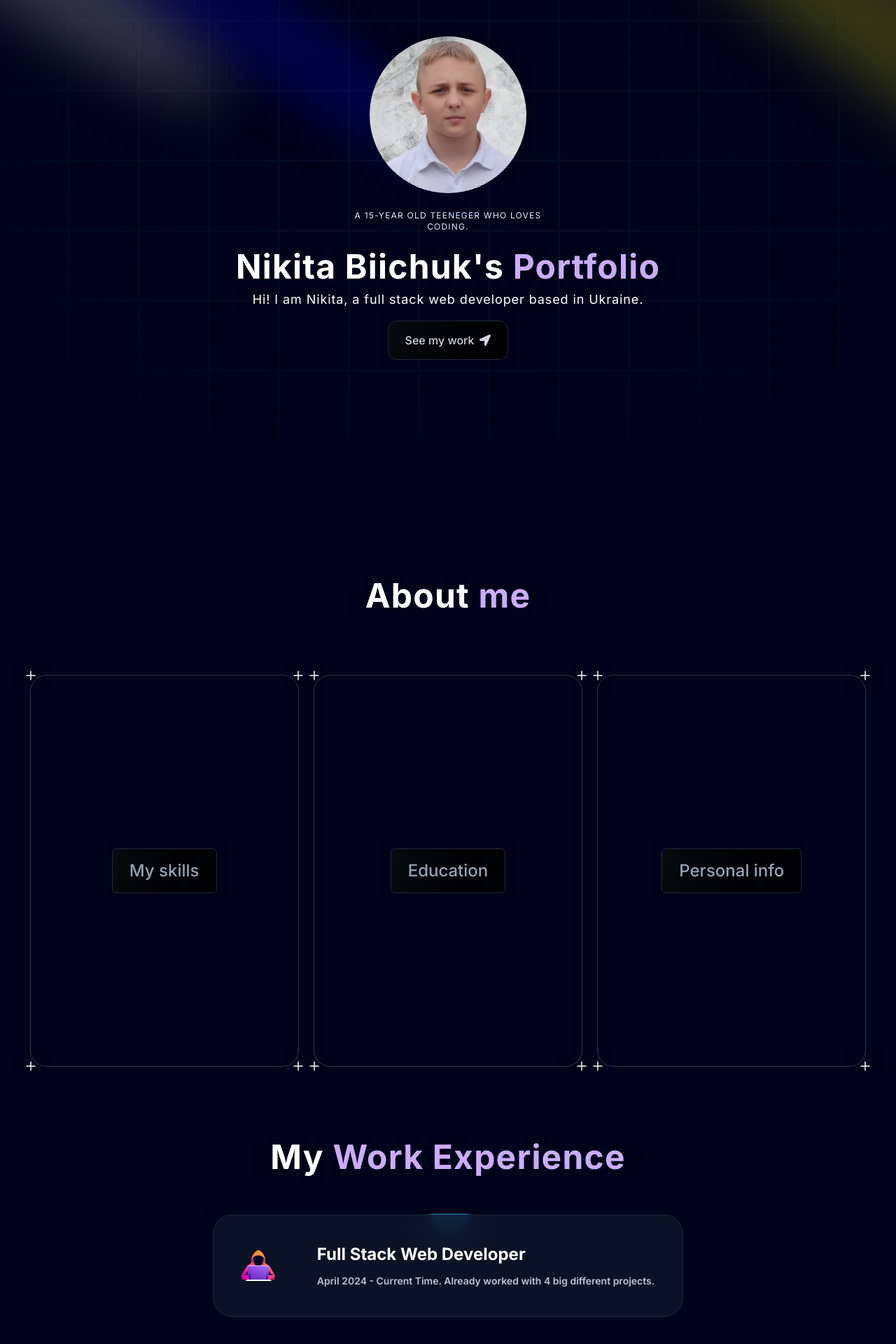
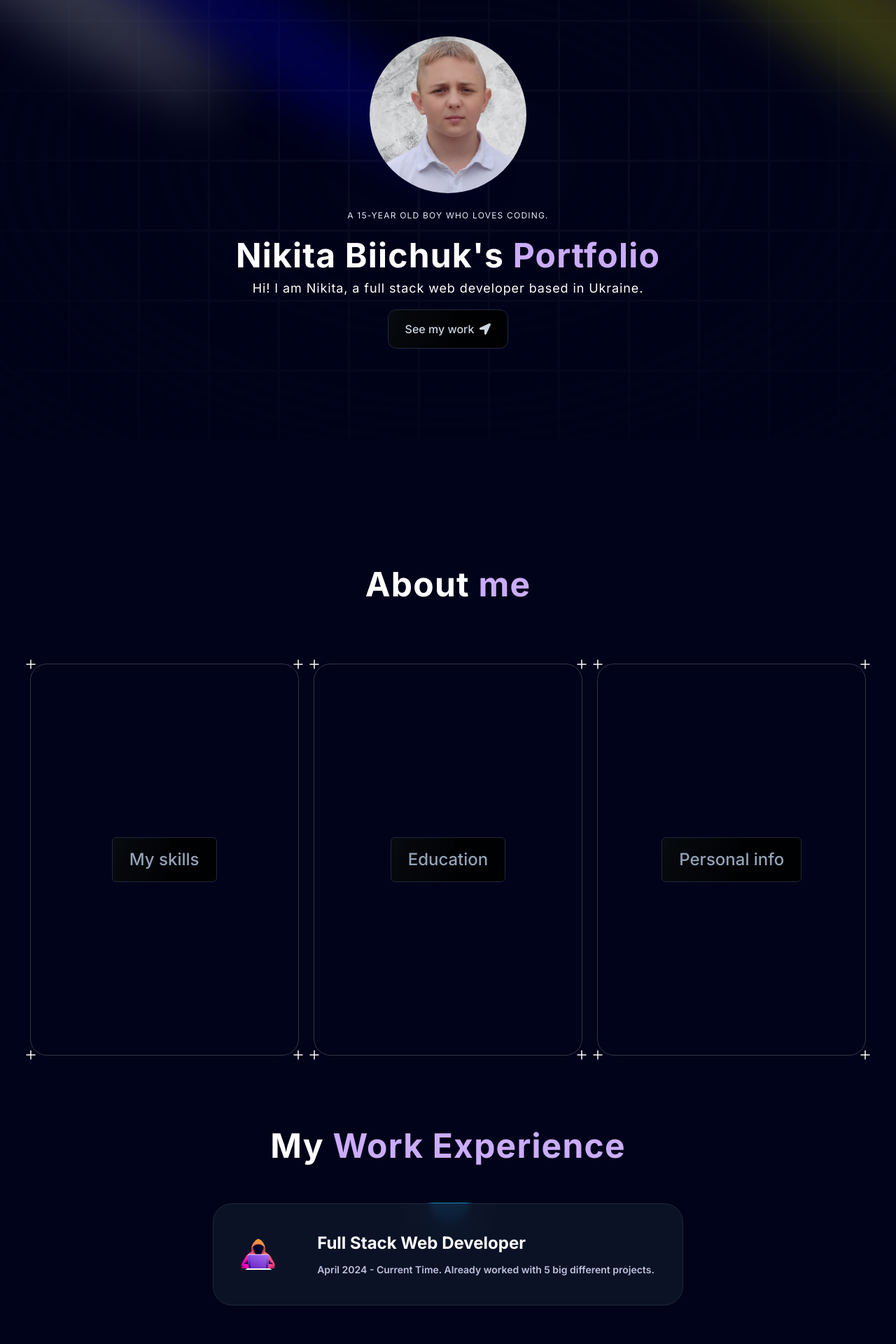
Before and after one commit to nikitabiichuk2009/Portfolio, a Next.js app: page / in a window 1280 px wide. Shown: the part 172-2092 px from the top of the page at 70% size. Built offline with nearby package versions, Linux system fonts and the light colour scheme.

Commit message:
Add some new info

```diff
--- a/components/About.tsx
+++ b/components/About.tsx
@@ -37,9 +37,10 @@ export default function About() {
             <div className="flex flex-col gap-4">
               <p className="text-sm font-medium">
                 <span className="text-xl font-bold">Tech stack:</span> HTML,
-                CSS, JavaScript, TypeScript, React.js, Node.js, Express.js,
-                Mongo_DB, PostgreSQL, Prisma, APIs, Next.js, YAML, UNIT Tests,
-                Python, Flask.
+                CSS, JavaScript, TailwindCSS, ShadCn, ChakraUI, TypeScript,
+                React.js, Node.js, Phaser, Express.js, Mongo_DB, PostgreSQL,
+                Prisma, APIs, Next.js, YAML, UNIT Tests, Python, Flask, C#,
+                Unity-2D.
               </p>
               <p className="text-sm font-medium">
                 <span className="text-xl font-bold">Teamwork:</span> Experience
--- a/components/Hero.tsx
+++ b/components/Hero.tsx
@@ -63,7 +63,7 @@ const Hero = () => {
             />
           </div>
           <h2 className="uppercase tracking-widest text-xs text-blue-100 max-w-80 text-center">
-            A {age}-year old teeneger who loves coding.
+            A {age}-year old boy who loves coding.
           </h2>
           <TextGenerateEffect
             className="text-3xl md:text-5xl text-center"
--- a/data/index.ts
+++ b/data/index.ts
@@ -201,7 +201,7 @@ export const workExperience = [
   {
     id: 1,
     title: "Full Stack Web Developer",
-    desc: "April 2024 - Current Time. Already worked with 4 big different projects.",
+    desc: "April 2024 - Current Time. Already worked with 5 big different projects.",
     className: "md:col-span-2",
     thumbnail: "/assets/exp1.svg",
   },
```
